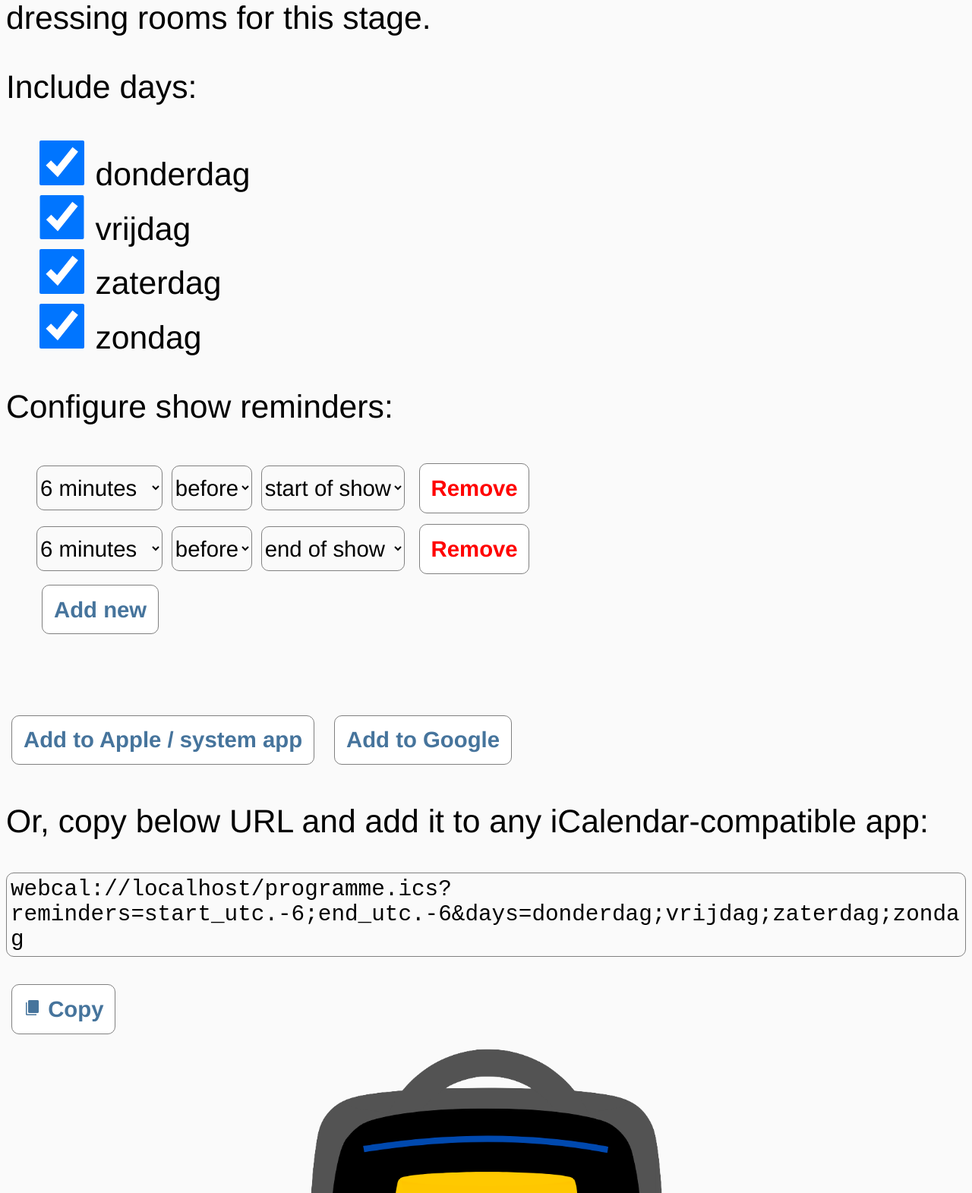
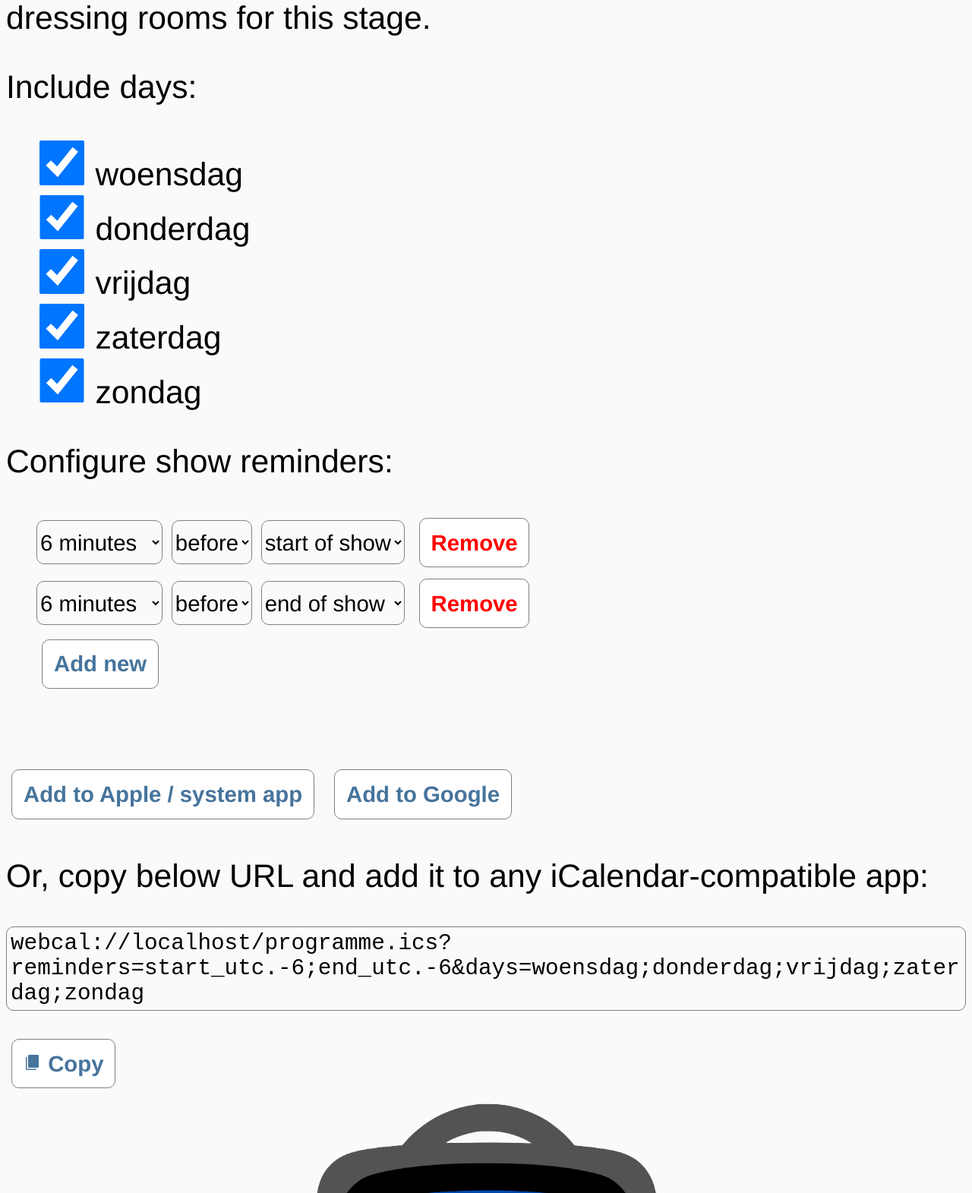
Before and after one commit to danielschenk/zpf-backstage-tv, a Flask app: page /generate-ical-url in a window 1280 px wide. Shown: the part 266-1837 px from the top of the page at 76% size. Run offline with Flask 3, Linux system fonts and the light colour scheme; parts of the project's set-up code (start-up, migrations or seed data) failed here and were passed over; some libraries are stand-ins or nearby versions.

Commit message:
fix: allow selecting wednesday on ical page (#111)
* icalendar page: include wednesday and enable by default

* remove unused class

```diff
--- a/app.py
+++ b/app.py
@@ -70,10 +70,6 @@ def is_safe_url(target):
     ref_url = urlparse(request.host_url)
     test_url = urlparse(urljoin(request.host_url, target))
     return test_url.scheme in ("http", "https") and ref_url.netloc == test_url.netloc
-
-
-class IncompatibleCacheError(RuntimeError):
-    pass
 
 
 @dataclass
@@ -332,7 +328,7 @@ def create_app(
         cal.add("PRODID", "-//amigotext//NONSGML amigotext.app.event//EN")
         cal.add("VERSION", "2.0")
         hostname = urlparse(request.base_url).hostname
-        days = request.args.get("days", "donderdag;vrijdag;zaterdag;zondag").split(";")
+        days = request.args.get("days", "woensdag;donderdag;vrijdag;zaterdag;zondag").split(";")
         programme = make_legacy_programme("AMIGO")
         itinerary = make_legacy_itinerary()
         for key, act in programme["acts"].items():
--- a/templates/generate-ical-url.html
+++ b/templates/generate-ical-url.html
@@ -3,15 +3,15 @@
 
 <body onload="onLoad()">
     <ul class="navigation">
-    {{ macros.nav_button("arrow_back", "/", "material-symbols-outlined") }}
+        {{ macros.nav_button("arrow_back", "/", "material-symbols-outlined") }}
     </ul>
     <div class="navigation-margin"></div>
     <p>Here you can generate a URL for a calendar feed which you can subscribe to on your
-    device, and contains up-to-date shows and dressing rooms for this stage.</p>
+        device, and contains up-to-date shows and dressing rooms for this stage.</p>
 
     <p>Include days:</p>
     <ul id="days">
-        {% for day in ("donderdag", "vrijdag", "zaterdag", "zondag") %}
+        {% for day in ("woensdag", "donderdag", "vrijdag", "zaterdag", "zondag") %}
         <li>
             <input type="checkbox" id="enable-{{ day }}" value="{{ day }}" onclick="updateUrl()" checked>
             <label for="enable-{{ day }}">{{ day }}</label>
@@ -51,8 +51,8 @@
     <button onclick="copy()"><span class="material-symbols-outlined">content_copy</span> Copy</button>
 
     <div class="centered">
-        <img src="{{ url_for('static', filename='logo.png') }}", width="500"/>
+        <img src="{{ url_for('static', filename='logo.png') }}" , width="500" />
     </div>
 
-    <script src="{{ url_for('static', filename="generate-ical-url.js") }}"></script>
+    <script src="{{ url_for('static', filename='generate-ical-url.js') }}"></script>
 </body>
```
